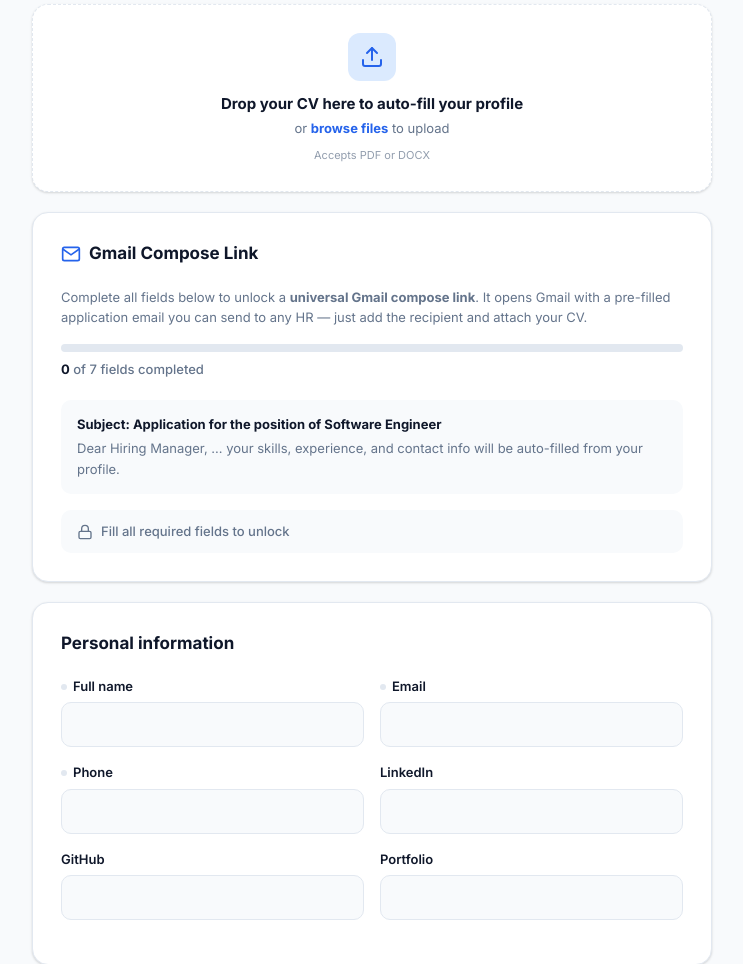
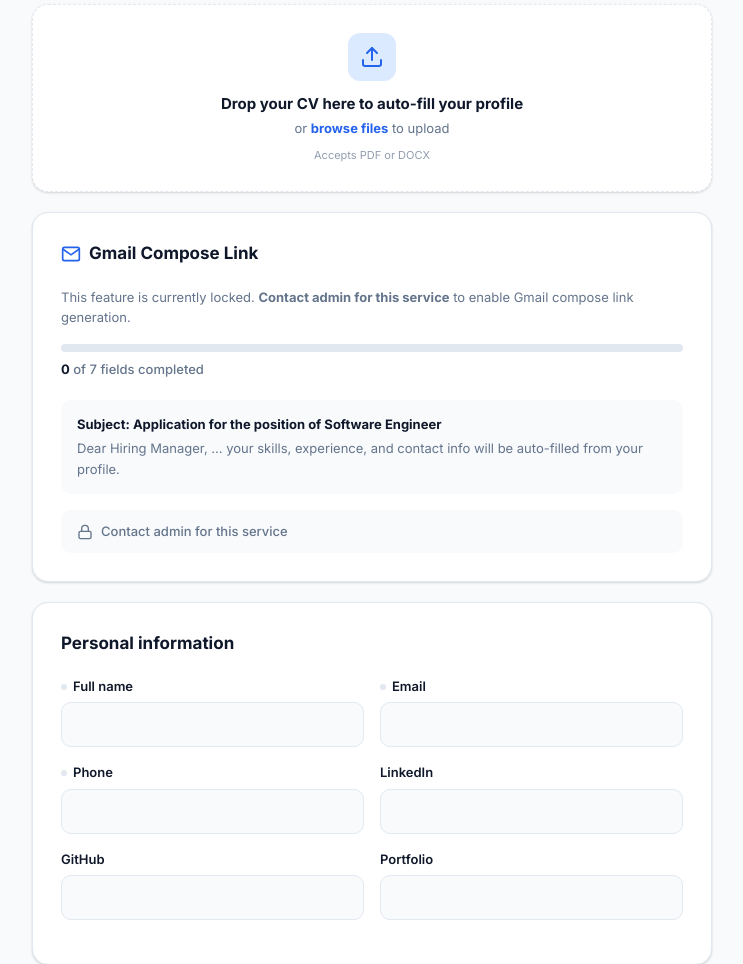
Before and after one commit to ssmugdho7/jobpilot, a Flask app: template app/web/templates/profile.html in a window 1280 px wide. Shown: the part 191-1155 px from the top of the page, without its empty margins (268-1011 px from the left). Run offline with Flask 3, Linux system fonts and the light colour scheme; the template is opened without the code that fills it, so the values that code supplies are empty; parts of the project's set-up code (start-up, migrations or seed data) failed here and were passed over.

Commit message:
feat: lock Gmail compose (contact admin), add 'Hide missing points' toggle to job listings

```diff
--- a/app/web/templates/profile.html
+++ b/app/web/templates/profile.html
@@ -217,7 +217,7 @@
         <svg width="20" height="20" viewBox="0 0 24 24" fill="none" stroke="var(--blue)" stroke-width="2"><path d="M4 4h16c1.1 0 2 .9 2 2v12c0 1.1-.9 2-2 2H4c-1.1 0-2-.9-2-2V6c0-1.1.9-2 2-2z"/><polyline points="22,6 12,13 2,6"/></svg>
         Gmail Compose Link
       </h2>
-      <p class="compose-hint">Complete all fields below to unlock a <strong>universal Gmail compose link</strong>. It opens Gmail with a pre-filled application email you can send to any HR &mdash; just add the recipient and attach your CV.</p>
+      <p class="compose-hint">This feature is currently locked. <strong>Contact admin for this service</strong> to enable Gmail compose link generation.</p>
 
       <div class="compose-progress">
         <div class="bar-outer"><div class="bar-fill" id="progressBar" style="width:0%"></div></div>
@@ -229,15 +229,9 @@
         <div>Dear Hiring Manager, ... your skills, experience, and contact info will be auto-filled from your profile.</div>
       </div>
 
-      <div class="compose-unlock" id="composeUnlock">
-        <a class="btn btn-gmail" id="composeLink" href="#" target="_blank" rel="noopener">
-          <svg width="18" height="18" viewBox="0 0 24 24" fill="currentColor"><path d="M2 4h20v16H2V4zm0 2v.01L12 13 22 6.01V6L12 13 2 6zm0 2.5L12 15l10-6.5V18H2V8.5z"/></svg>
-          Open Gmail Compose
-        </a>
-      </div>
-      <div class="compose-locked" id="composeLocked">
+      <div class="compose-locked" id="composeLocked" style="display:flex;">
         <svg width="16" height="16" viewBox="0 0 24 24" fill="none" stroke="currentColor" stroke-width="2"><rect x="3" y="11" width="18" height="11" rx="2" ry="2"/><path d="M7 11V7a5 5 0 0 1 10 0v4"/></svg>
-        Fill all required fields to unlock
+        Contact admin for this service
       </div>
     </div>
 
@@ -324,64 +318,6 @@
       const pct = Math.round((filled / REQUIRED_FIELDS.length) * 100);
       document.getElementById('progressBar').style.width = pct + '%';
       document.getElementById('progressText').innerHTML = '<strong>' + filled + '</strong> of ' + REQUIRED_FIELDS.length + ' fields completed';
-      const allDone = filled === REQUIRED_FIELDS.length;
-      document.getElementById('composeUnlock').classList.toggle('show', allDone);
-      document.getElementById('composeLocked').style.display = allDone ? 'none' : 'flex';
-      document.getElementById('composeCard').classList.toggle('unlocked', allDone);
-      if (allDone) buildComposeLink();
-    }
-
-    function buildComposeLink() {
-      const name = val('name');
-      const phone = val('phone');
-      const email = val('email');
-      const linkedin = val('linkedin');
-      const github = val('github');
-      const portfolio = val('portfolio');
-      const skills = val('skills');
-      const summary = val('summary');
-      const experience = val('experience');
-      const education = val('education');
-
-      const skillsArr = skills.split(',').map(s => s.trim()).filter(Boolean);
-      const skillMatches = skillsArr.slice(0, 6).join(', ');
-      const skillStr = skillMatches || 'Python, JavaScript, cloud platforms';
-
-      // Extract top 2 relevant experience lines
-      const expLines = experience.split('\n').map(l => l.trim()).filter(l => l.length > 20);
-      const topExp = expLines.slice(0, 2).join(' | ');
-
-      // Professional subject
-      const subject = 'Application for Software Engineer position';
-
-      // Para 1: Greeting + role + interest
-      let body = 'Dear Hiring Manager,\n\n';
-      body += "I'm applying for the Software Engineer position. ";
-      body += 'The opportunity to build scalable backend systems and modern cloud infrastructure aligns well with my background.\n\n';
-
-      // Para 2: Qualifications + achievements
-      body += `I bring hands-on experience with ${skillStr}. `;
-      if (topExp) {
-        body += topExp + '. ';
-      } else if (summary) {
-        body += summary.slice(0, 180) + '. ';
-      }
-      body += 'My focus is on writing maintainable code, reducing deployment friction, and collaborating closely with product teams.\n\n';
-
-      // Para 3: Enthusiasm + attached + request discussion
-      body += "I'd welcome the chance to discuss how I can contribute. ";
-      body += 'My resume is attached — thank you for your time.\n\n';
-      body += 'Best regards,\n' + name;
-
-      // Contact links
-      if (phone) body += '\n' + phone;
-      if (email) body += '\n' + email;
-      if (linkedin) body += '\nLinkedIn: ' + linkedin;
-      if (github) body += '\nGitHub: ' + github;
-      if (portfolio) body += '\nPortfolio: ' + portfolio;
-
-      const params = new URLSearchParams({ view: 'cm', su: subject, body: body });
-      document.getElementById('composeLink').href = 'https://mail.google.com/mail/?' + params.toString();
     }
 
     async function saveProfile() {
```
Also changed, not shown: app/web/templates/index.html (+53 -1 lines).
